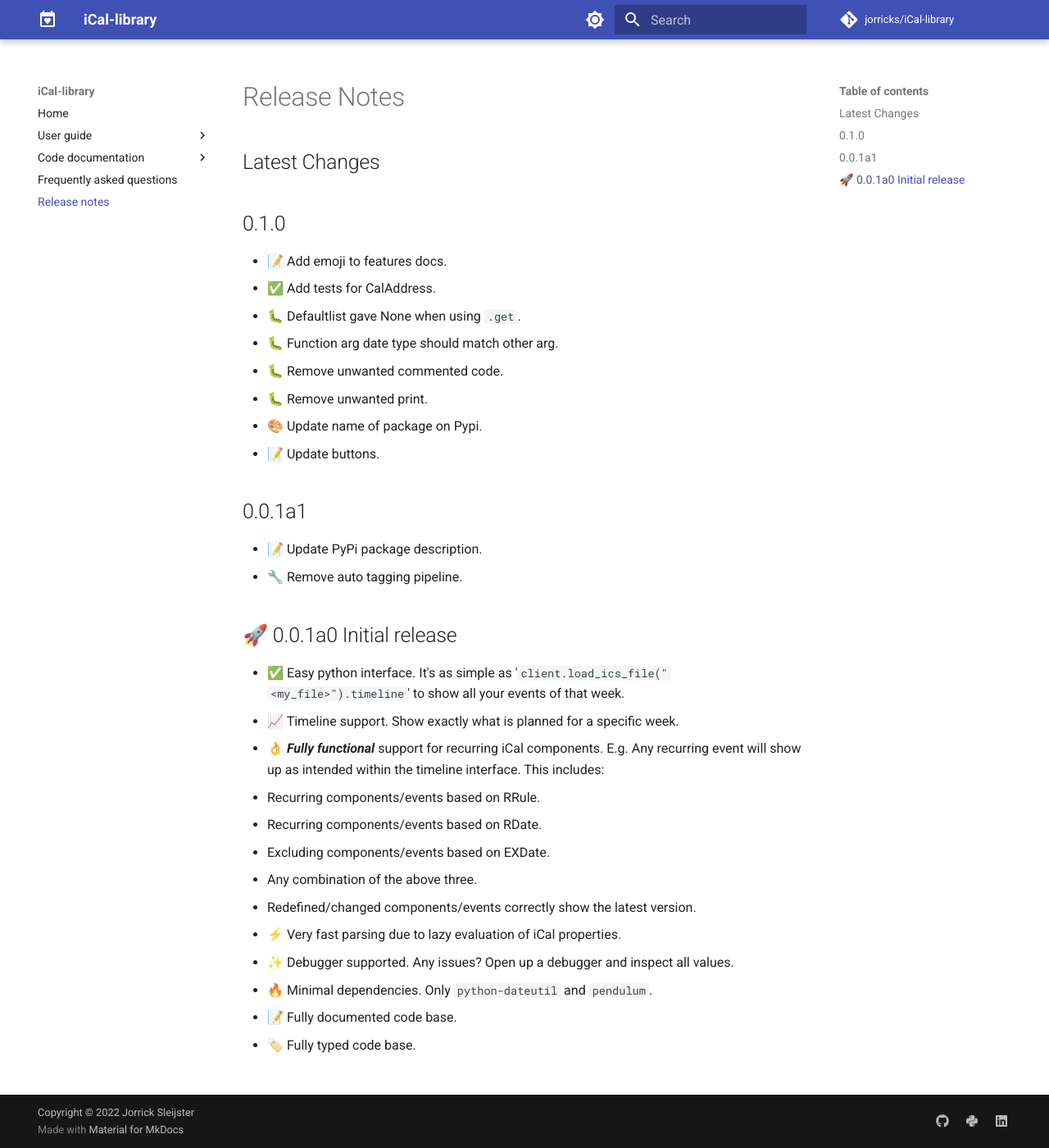
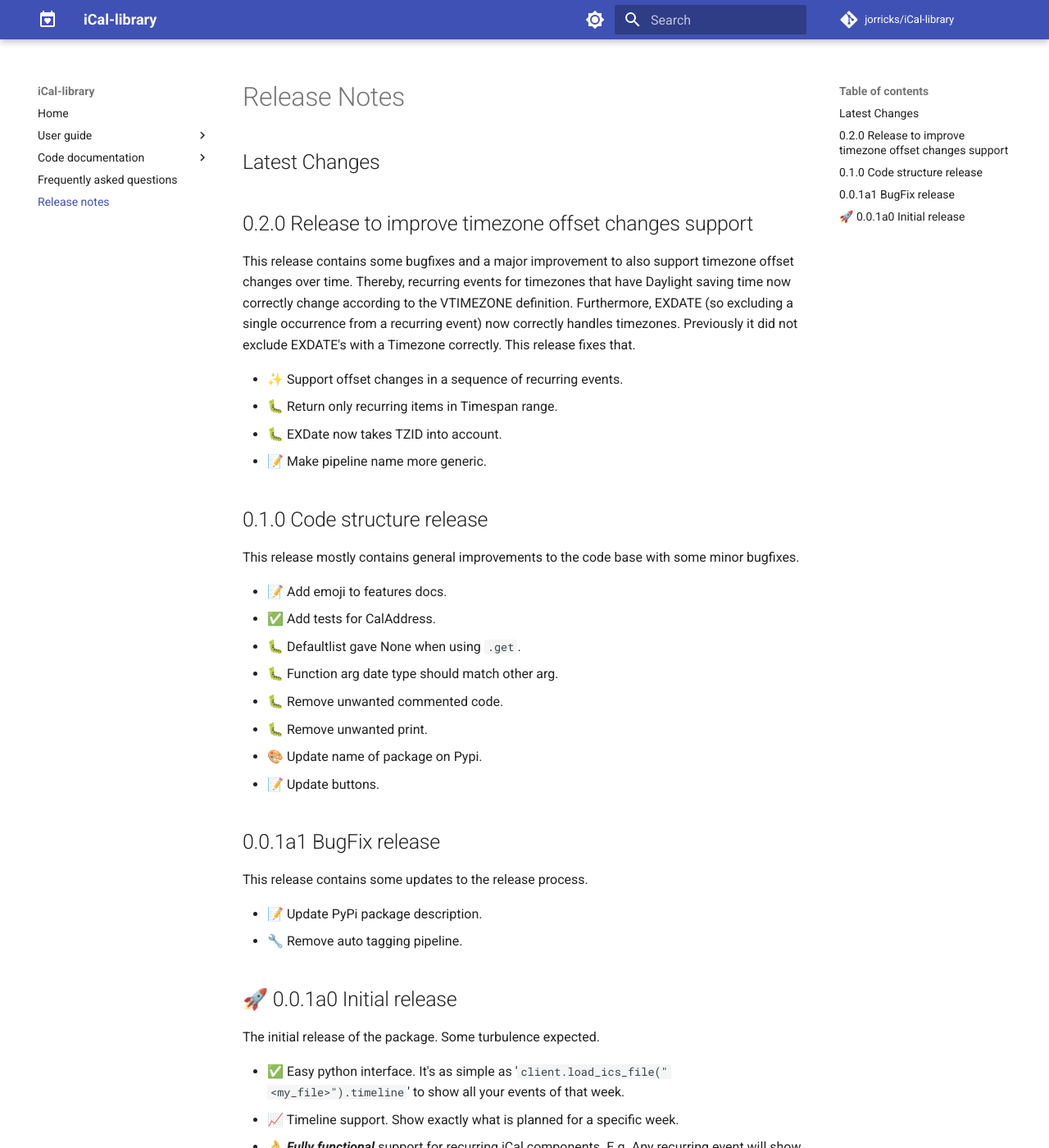
Before and after one commit to Jorricks/iCal-library, an MkDocs documentation site: the page built from docs/release-notes.md, in a window 1280 px wide and 1400 px high. Shown: the whole window at 82% size. Built offline with MkDocs 1.6.1 and Material for MkDocs 9.7.7, drawn with Linux system fonts in a browser that asks for light colours; comment, search, counter and statistics services are not loaded.

Commit message:
🔖 Version 0.2.0

```diff
--- a/docs/release-notes.md
+++ b/docs/release-notes.md
@@ -2,7 +2,19 @@
 
 ## Latest Changes
 
-## 0.1.0
+## 0.2.0 Release to improve timezone offset changes support
+This release contains some bugfixes and a major improvement to also support timezone offset changes over time.
+Thereby, recurring events for timezones that have Daylight saving time now correctly change according to the VTIMEZONE definition.
+Furthermore, EXDATE (so excluding a single occurrence from a recurring event) now correctly handles timezones. Previously it did not exclude EXDATE's with a Timezone correctly. This release fixes that.
+
+- ✨ Support offset changes in a sequence of recurring events.
+- 🐛 Return only recurring items in Timespan range.
+- 🐛 EXDate now takes TZID into account.
+- 📝 Make pipeline name more generic.
+
+## 0.1.0 Code structure release
+This release mostly contains general improvements to the code base with some minor bugfixes.
+
 - 📝 Add emoji to features docs.
 - ✅ Add tests for CalAddress.
 - 🐛 Defaultlist gave None when using `.get`.
@@ -12,11 +24,15 @@
 - 🎨 Update name of package on Pypi.
 - 📝 Update buttons.
 
-## 0.0.1a1
+## 0.0.1a1 BugFix release
+This release contains some updates to the release process.
+
 - 📝 Update PyPi package description.
 - 🔧 Remove auto tagging pipeline.
 
 ## 🚀 0.0.1a0 Initial release
+The initial release of the package. Some turbulence expected.
+
 - ✅ Easy python interface. It's as simple as '`client.load_ics_file("<my_file>").timeline`' to show all your events of that week.
 - 📈 Timeline support. Show exactly what is planned for a specific week.
 - 👌 ***Fully functional*** support for recurring iCal components. E.g. Any recurring event will show up as intended within the timeline interface. This includes:
--- a/src/ical_library/__init__.py
+++ b/src/ical_library/__init__.py
@@ -1,7 +1,7 @@
 """
 Fast, yet simple, iCalendar reader with excellent recurrence support.
 """
-__version__ = "0.1.0"
+__version__ = "0.2.0"
 
 from ical_library.cache_client import CacheClient
 from ical_library.exceptions import *
```
